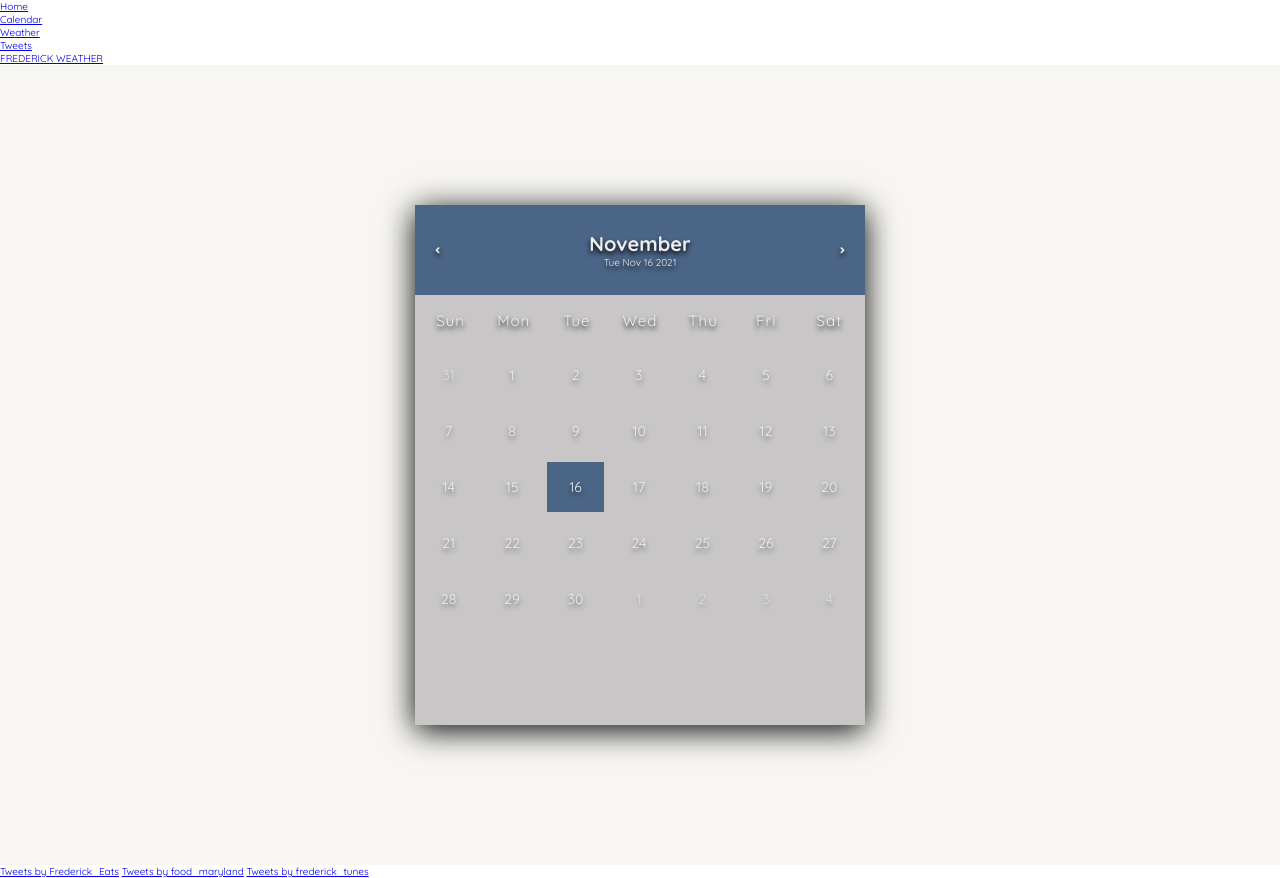
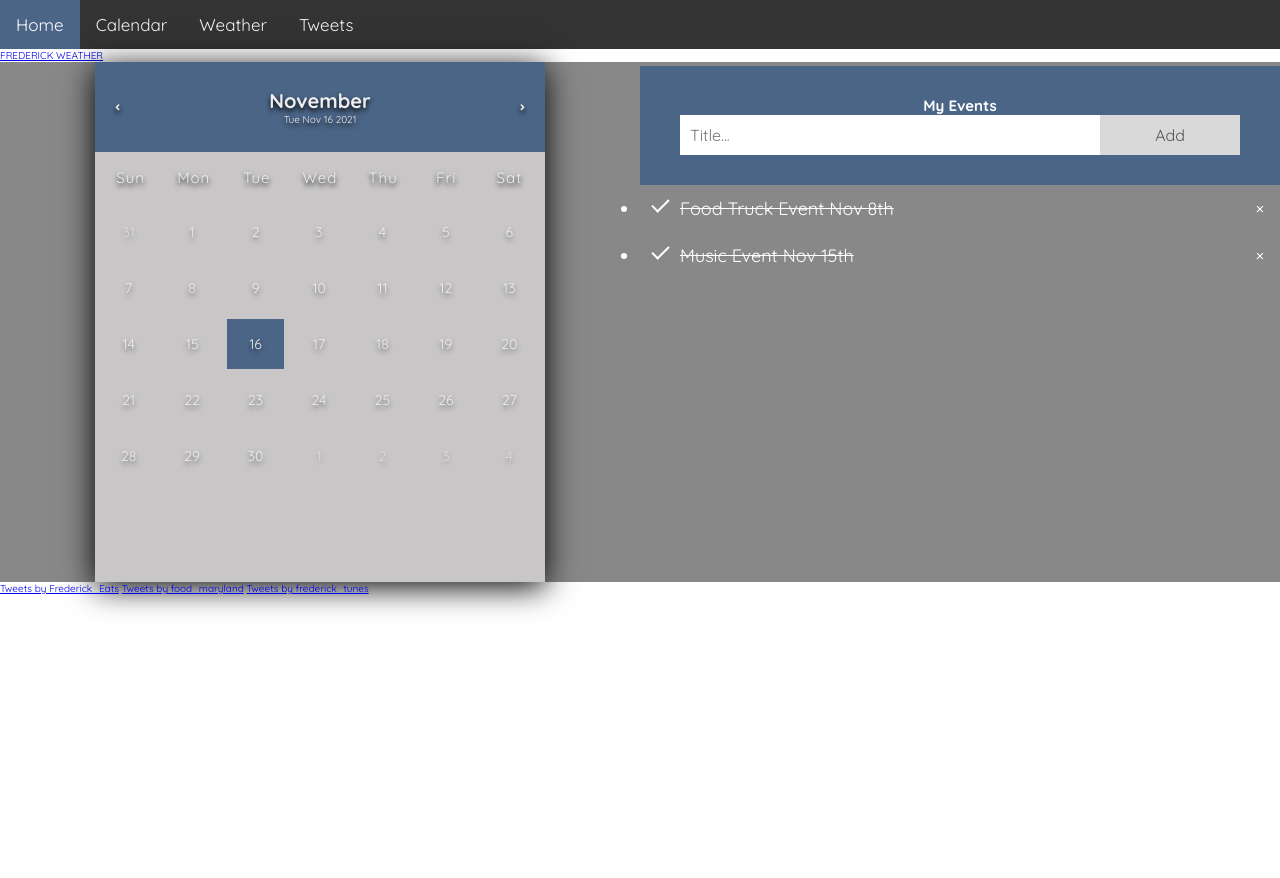
Before and after one commit to HumzaTAhmad/CS-Project, a website with bundled scripts: page index.html in a window 1280 px wide. After the commit the page ends 800 px from the top, so only its background shows below. Built offline with nearby package versions, Linux system fonts and the light colour scheme; a script that the page names is missing.

Commit message:
To Do list, Changing layout

```diff
--- /dev/null
+++ b/ToDo.js
@@ -0,0 +1,50 @@
+// Create a "close" button and append it to each list item
+var myNodelist = document.getElementsByTagName("LI");
+var i;
+for (i = 0; i < myNodelist.length; i++) {
+  var span = document.createElement("SPAN");
+  var txt = document.createTextNode("\u00D7");
+  span.className = "close";
+  span.appendChild(txt);
+  myNodelist[i].appendChild(span);
+}
+// Click on a close button to hide the current list item
+var close = document.getElementsByClassName("close");
+var i;
+for (i = 0; i < close.length; i++) {
+  close[i].onclick = function() {
+    var div = this.parentElement;
+    div.style.display = "none";
+  }
+}
+// Add a "checked" symbol when clicking on a list item
+var list = document.querySelector('ul');
+list.addEventListener('click', function(ev) {
+  if (ev.target.tagName === 'LI') {
+    ev.target.classList.toggle('checked');
+  }
+}, false);
+// Create a new list item when clicking on the "Add" button
+function newElement() {
+  var li = document.createElement("li");
+  var inputValue = document.getElementById("myInput").value;
+  var t = document.createTextNode(inputValue);
+  li.appendChild(t);
+  if (inputValue === '') {
+    alert("You must write something!");
+  } else {
+    document.getElementById("myUL").appendChild(li);
+  }
+  document.getElementById("myInput").value = "";
+  var span = document.createElement("SPAN");
+  var txt = document.createTextNode("\u00D7");
+  span.className = "close";
+  span.appendChild(txt);
+  li.appendChild(span);
+  for (i = 0; i < close.length; i++) {
+    close[i].onclick = function() {
+      var div = this.parentElement;
+      div.style.display = "none";
+    }
+  }
+}
--- a/index.html
+++ b/index.html
@@ -1,4 +1,3 @@
-
 <html lang="en">
   <head>
     <meta charset="UTF-8" />
@@ -14,16 +13,13 @@
       rel="stylesheet"
     />
   </head>
-
   <body>
-    <div id="container">
-    <header>
-      <nav>
-        <ul>
-      <li><a href="index.html">Home</a></li>
-      <li><a href="Calendar.html">Calendar</a></li>
-      <li><a href="Welcome.html">Weather</a></li>
-      <li><a href="Tweets.html">Tweets</a></li>
+    <div class="topnav">
+      <a class="active" href="index.html">Home</a>
+      <a href="Calendar.html">Calendar</a>
+      <a href="Weather.html">Weather</a>
+      <a href="Tweets.html">Tweets</a>
+    </div>
       <a class="weatherwidget-io" href="https://forecast7.com/en/39d41n77d41/frederick/?unit=us" data-label_1="FREDERICK" data-label_2="WEATHER" data-theme="original" >FREDERICK WEATHER</a>
 <script>
 !function(d,s,id){var js,fjs=d.getElementsByTagName(s)[0];if(!d.getElementById(id)){js=d.createElement(s);js.id=id;js.src='https://weatherwidget.io/js/widget.min.js';fjs.parentNode.insertBefore(js,fjs);}}(document,'script','weatherwidget-io-js');
@@ -32,7 +28,7 @@
     </nav>
     </header>
   </div>
-    <div class="container">
+    <!-- <div class="container">
       <div class="calendar">
         <div class="month">
           <i class="fas fa-angle-left prev"></i>
@@ -53,13 +49,61 @@
         </div>
         <div class="days"></div>
       </div>
+    </div> -->
+    <div style="width: 100%; display: table;">
+      <div style="display: table-row; height: 100px;">
+          <div style="width: 50%; display: table-cell; background: #888;">
+            <div class="container">
+              <div class="calendar">
+                <div class="month">
+                  <i class="fas fa-angle-left prev"></i>
+                  <div class="date">
+                    <h1></h1>
+                    <p></p>
+                  </div>
+                  <i class="fas fa-angle-right next"></i>
+                </div>
+                <div class="weekdays">
+                  <div>Sun</div>
+                  <div>Mon</div>
+                  <div>Tue</div>
+                  <div>Wed</div>
+                  <div>Thu</div>
+                  <div>Fri</div>
+                  <div>Sat</div>
+                </div>
+                <div class="days"></div>
+              </div>
+            </div>
+          </div>
+          <div style="display: table-cell; background: #888;">
+            <div id="myDIV" class="header">
+              <h2>My Events</h2>
+              <input type="text" id="myInput" placeholder="Title...">
+              <span onclick="newElement()" class="addBtn">Add</span>
+            </div>
+            <ul id="myUL">
+              <li class="checked">Food Truck Event Nov 8th</li>
+              <li class="checked">Music Event Nov 15th</li>
+            </ul>
+          </div>
+      </div>
+  </div>
+    <!-- <div id="myDIV" class="header">
+      <h2>My Events</h2>
+      <input type="text" id="myInput" placeholder="Title...">
+      <span onclick="newElement()" class="addBtn">Add</span>
     </div>
 
+    <ul id="myUL">
+      <li class="checked">Food Truck Event Nov 8th</li>
+      <li class="checked">Music Event Nov 15th</li>
+    </ul> -->
+    <script src="ToDo.js"></script>
     <script src="scripts/script.js"></script>
     <script src="scripts/tweets.js"></script>
   </body>
 </html>
-
 <a class="twitter-timeline" data-width="400" data-height="600" href="https://twitter.com/Frederick_Eats?ref_src=twsrc%5Etfw">Tweets by Frederick_Eats</a> <script async src="https://platform.twitter.com/widgets.js" charset="utf-8"></script>
 <a class="twitter-timeline" data-width="400" data-height="600" href="https://twitter.com/food_maryland?ref_src=twsrc%5Etfw">Tweets by food_maryland</a> <script async src="https://platform.twitter.com/widgets.js" charset="utf-8"></script>
 <a class="twitter-timeline" data-width="400" data-height="600" href="https://twitter.com/frederick_tunes?ref_src=twsrc%5Etfw">Tweets by frederick_tunes</a> <script async src="https://platform.twitter.com/widgets.js" charset="utf-8"></script>
--- a/style.css
+++ b/style.css
@@ -1,71 +1,61 @@
-*{
-    margin:0;
-    padding:0;
-    box-sizing:border-box;
+* {
+  margin: 0;
+  padding: 0;
+  box-sizing: border-box;
   font-family: "Quicksand", sans-serif;
 }
-
-html{
+html {
   font-size: 62.5%;
 }
-
-.container{
+.container {
   width: 100%;
-    height:100%;
-    background-color: #F7F6F2;
+  height: 100%;
+  background-color: #888;
   color: #eee;
   display: flex;
   justify-content: center;
   align-items: center;
 }
-
-.calendar{
+.calendar {
   width: 45rem;
   height: 52rem;
   background-color: #C8C6C6;
   box-shadow: 0 0.5rem 3rem black;
 }
-
-.month{
+.month {
   width: 100%;
   height: 9rem;
-    background-color: #4B6587 ;
-    display:flex;
+  background-color: #4B6587;
+  display: flex;
   justify-content: space-between;
   align-items: center;
   padding: 0 2rem;
   text-align: center;
   text-shadow: 0 0.3rem 0.5rem black;
 }
-
-.weekdays{
+.weekdays {
   width: 100%;
   height: 5rem;
   padding: 0 0.4rem;
   display: flex;
   align-items: center;
 }
-
-.weekdays div{
+.weekdays div {
   font-size: 1.5rem;
   font-weight: 400;
   letter-spacing: 0.1rem;
-    width: calc(44.2rem/7);
+  width: calc(44.2rem / 7);
   display: flex;
   justify-content: center;
   align-items: center;
   text-shadow: 0 0.3rem 0.5rem black;
-
-
 }
-
 .days {
   width: 100%;
   display: flex;
   flex-wrap: wrap;
   padding: 0.2rem;
 }
-
 .days div {
   font-size: 1.4rem;
   margin: 0.3rem;
@@ -77,68 +67,141 @@ html{
   text-shadow: 0 0.3rem 0.5rem rgba(0, 0, 0, 0.5);
   transition: background-color 0.2s;
 }
-
 .days div:hover:not(.today) {
   background-color: #262626;
   border: 0.2rem solid #777;
   cursor: pointer;
 }
-
 .prev-date,
 .next-date {
   opacity: 0.5;
 }
-
 .today {
   background-color: #4B6587;
 }
+/* Include the padding and border in an element's total width and height */
+* {
+  box-sizing: border-box;
+}
+/* To do list */
+ul {
+  margin: 0;
+  padding: 0;
+}
+/* Style the list items */
+ul li {
+  cursor: pointer;
+  position: relative;
+  padding: 12px 8px 12px 40px;
+  background: #eee;
+  font-size: 18px;
+  transition: 0.2s;
+  /* make the list items unselectable */
+  -webkit-user-select: none;
+  -moz-user-select: none;
+  -ms-user-select: none;
+  user-select: none;
+}
+/* Set all odd list items to a different color (zebra-stripes) */
+ul li:nth-child(odd) {
+  background: #F9F9F9;
+}
+/* Darker background-color on hover */
+ul li:hover {
+  background: #ddd;
+}
+/* When clicked on, add a background color and strike out text */
+ul li.checked {
+  background: #888;
+  color: #fff;
+  text-decoration: line-through;
+}
+/* Add a "checked" mark when clicked on */
+ul li.checked::before {
+  content: "";
+  position: absolute;
+  border-color: #fff;
+  border-style: solid;
+  border-width: 0 2px 2px 0;
+  top: 10px;
+  left: 16px;
+  transform: rotate(45deg);
+  height: 15px;
+  width: 7px;
+}
+/* Style the close button */
+.close {
+  position: absolute;
+  right: 0;
+  top: 0;
+  padding: 12px 16px 12px 16px;
+}
+.close:hover {
+  background-color: #4B6587;
+  color: white;
+}
+/* Style the header */
+.header {
+  background-color: #4B6587;
+  padding: 30px 40px;
+  color: white;
+  text-align: center;
+}
+/* Clear floats after the header */
+.header:after {
+  content: "";
+  display: table;
+  clear: both;
+}
+/* Style the input */
+input {
+  margin: 0;
+  border: none;
+  border-radius: 0;
+  width: 75%;
+  padding: 10px;
+  float: left;
+  font-size: 16px;
+}
+/* Style the "Add" button */
+.addBtn {
+  padding: 10px;
+  width: 25%;
+  background: #D9D9D9;
+  color: #555;
+  float: left;
+  text-align: center;
+  font-size: 16px;
+  cursor: pointer;
+  transition: 0.3s;
+  border-radius: 0;
+}
+.addBtn:hover {
+  background-color: #bbb;
+}
 
-  /* nav styles */
-/* nav, footer {
-    font-family: verdana, sans-serif;
-    background-color: #F7F6F2;
+/* Styling Navigation */
+/* Add a black background color to the top navigation */
+.topnav {
+  background-color: #333;
+  overflow: hidden;
 }
-  nav ul li a:link, nav ul li a:visited {
-    color: #4B6587;
+/* Style the links inside the navigation bar */
+.topnav a {
+  float: left;
+  color: #F2F2F2;
+  text-align: center;
+  padding: 14px 16px;
+  text-decoration: none;
+  font-size: 17px;
 }
-  nav ul li a:focus, nav ul li a:hover, nav ul li a:active {
+/* Change the color of links on hover */
+.topnav a:hover {
+  background-color: #ddd;
   color: black;
 }
-  nav ul {
-    margin: 0;
-    padding: 0;
-    list-style-type: none;
-    display: flex;
-    flex-wrap: wrap;
-  } */
-
-  /* nav ul li {
-   font-size: .8em;
-    text-transform: uppercase;
-    letter-spacing: .2em;
-    flex: 1 1 50%;
+/* Add a color to the active/current link */
+.topnav a.active {
+  background-color: #4B6587;
+  color: white;
 }
-  nav ul li a {
-    display: block;
-    border: 1px solid;
-    padding: .5em 1em;
-    border-radius: .5em;
-    margin: .25em;
-    }
-
-    h2 {
-        font-family: Verdana, sans-serif;
-        font-weight: normal;
-        font-size: 1.2em;
-        text-transform: uppercase;
-        letter-spacing: .2em;
-        color: #7A0002;
-        border-top: 1px solid;
-        margin-top: 1.5em;
-      }
-      main {
-        font-size: 1em;
-        line-height: 1.4em;
-        color: #555;
-        margin: 2.5%;
-      } */
```
Also changed, not shown: weather.html (added, +20 -0 lines), logo.png (added). Lines whose indentation alone changed are shown as unchanged.
